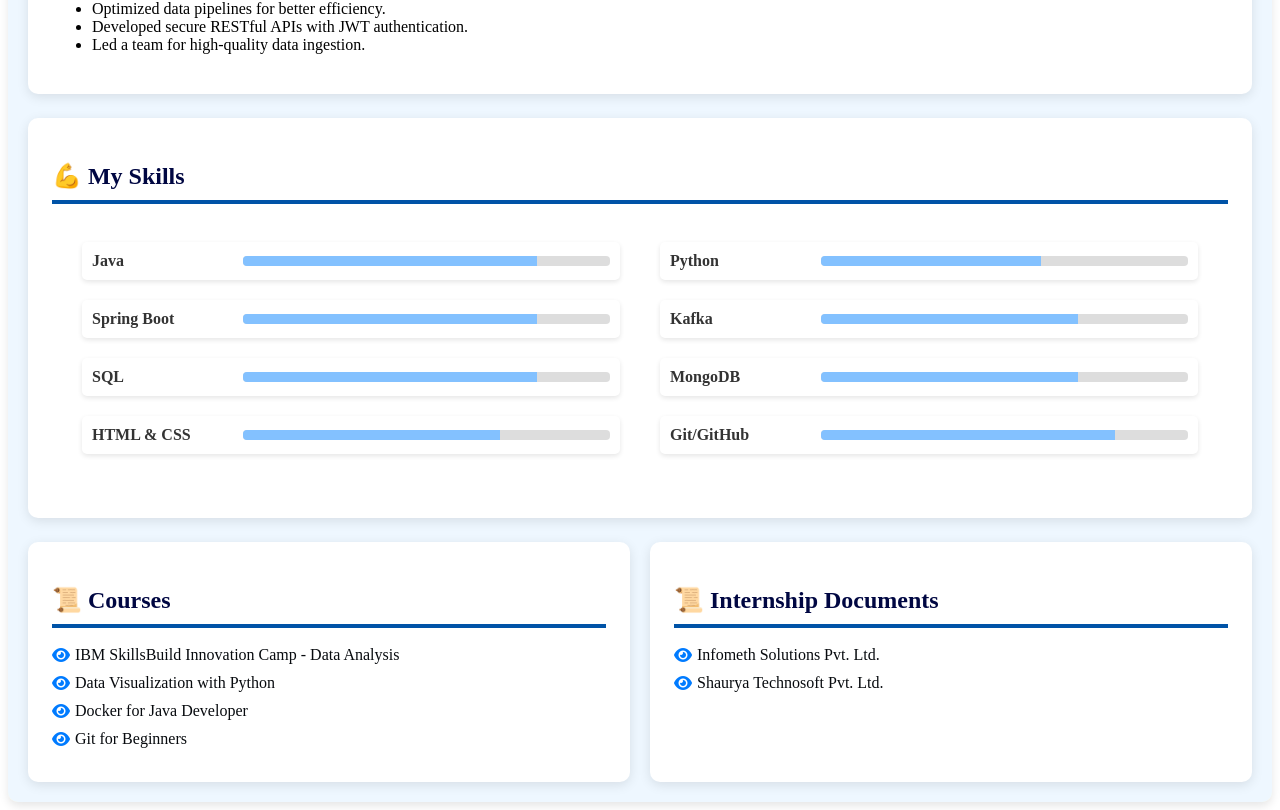
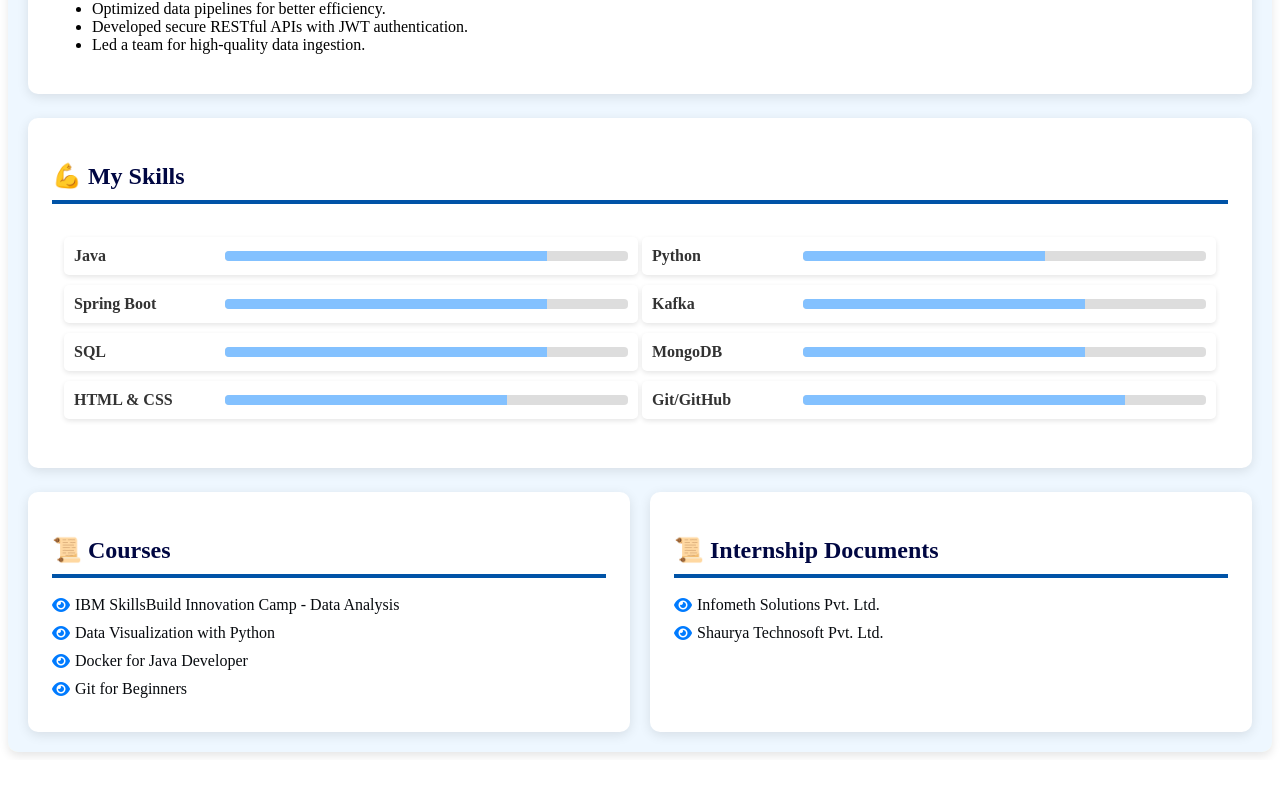
Before and after one commit to lavisg-2001/portfolio-frontend, an Angular app: page / in a window 1280 px wide. Shown: the part 1248-2058 px from the top of the page. After the commit the page ends 2008 px from the top, so only its background shows below. Built offline with nearby package versions, Linux system fonts and the light colour scheme.

Commit message:
updated skillbar padding

```diff
--- a/src/app/components/portfolio.component.css
+++ b/src/app/components/portfolio.component.css
@@ -231,7 +231,7 @@ body {
   justify-content: space-around; /* Space around items */
   overflow-x: auto; /* Enable horizontal scrolling on small screens */
   padding: 10px; /* Add padding around the skills container */
-  margin-bottom: 20px; /* Space below the skills container */
+  margin-bottom: 10px; /* Space below the skills container */
 }
 
 /* Skill Container */
@@ -243,7 +243,7 @@ body {
   padding: 10px; /* Add padding inside each skill container */
   box-shadow: 0 2px 5px rgba(0, 0, 0, 0.1); /* Optional: Add a subtle shadow for depth */
   border-radius: 5px; /* Optional: Add rounded corners */
-  margin: 10px 20px; /* Add margin to the top and bottom, and left and right of each skill container */
+  margin: 5px 2px; /* Add margin to the top and bottom, and left and right of each skill container */
 }
 
 /* Skill Name */
```
Also changed, not shown: 2 other files (tests, documents, lock files or other folders).
